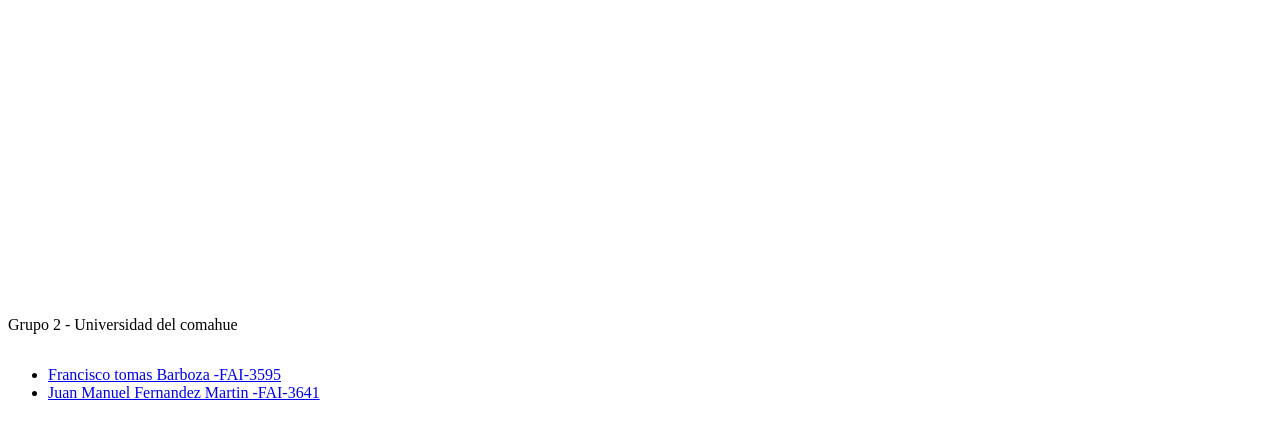
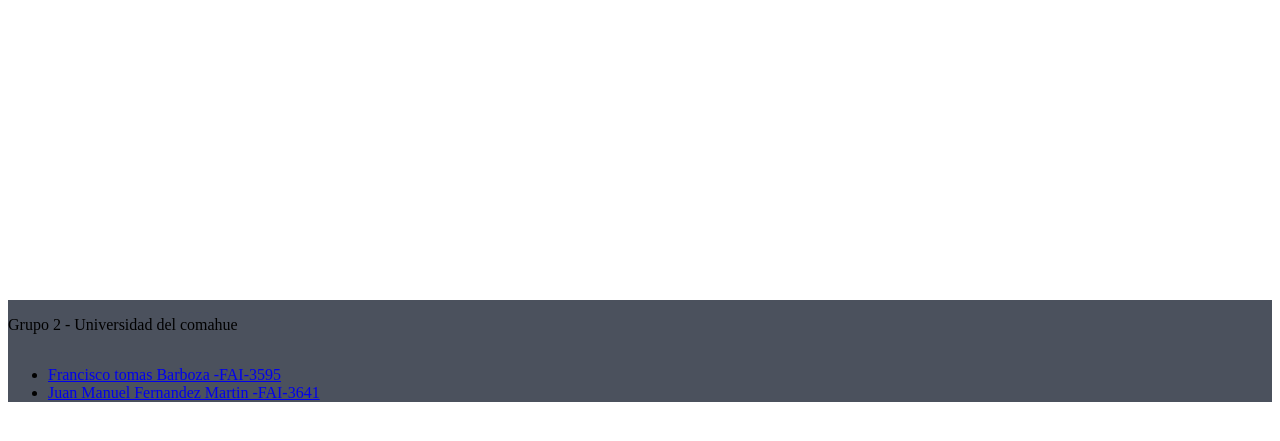
Before and after one commit to FranciscoBarboza/tp_final_pwd, a PHP site: page /Pie.php in a window 1280 px wide. Shown: the top 441 px of the page. Run offline with PHP 8.4, Linux system fonts and the light colour scheme.

Commit message:
arreglo colores del header y footer

```diff
--- a/Vista/Menu/Cabecera.php
+++ b/Vista/Menu/Cabecera.php
@@ -8,7 +8,7 @@
 
 </head>
 <body>
-  <nav class="navbar navbar-expand-xl navbar-light bg-light barra_navegacion" aria-label="Third navbar example"  id="header">
+  <nav class="navbar navbar-expand-xl navbar-light  barra_navegacion" aria-label="Third navbar example"  id="header" style="background-color: #4B515D">
     <div class="container-fluid">
     <span class="navbar-brand" style="font-family: 'Chivo', sans-serif;">Trabajo Final</span>
       <button class="navbar-toggler" type="button" data-bs-toggle="collapse" data-bs-target="#navbarsExample03" aria-controls="navbarsExample03" aria-expanded="false" aria-label="Toggle navigation">
--- a/Vista/Menu/Pie.php
+++ b/Vista/Menu/Pie.php
@@ -18,7 +18,7 @@
     </style>
 </head>
 <body>
-    <div class="container-fluid footer_container quitar_margin_padding">
+    <div class="container-fluid footer_container quitar_margin_padding" style="background-color: #4B515D;">
         <footer class=" d-flex flex-wrap justify-content-between align-items-center py-3  border-top " id="footer" >
             <p class="col-md-4 mb-0 text-black-50" style="display: inline-block;" id="universidad"> Grupo 2 - Universidad del comahue</p>
             <ul class="nav justify-content-end flex-column col-3,5">
```
